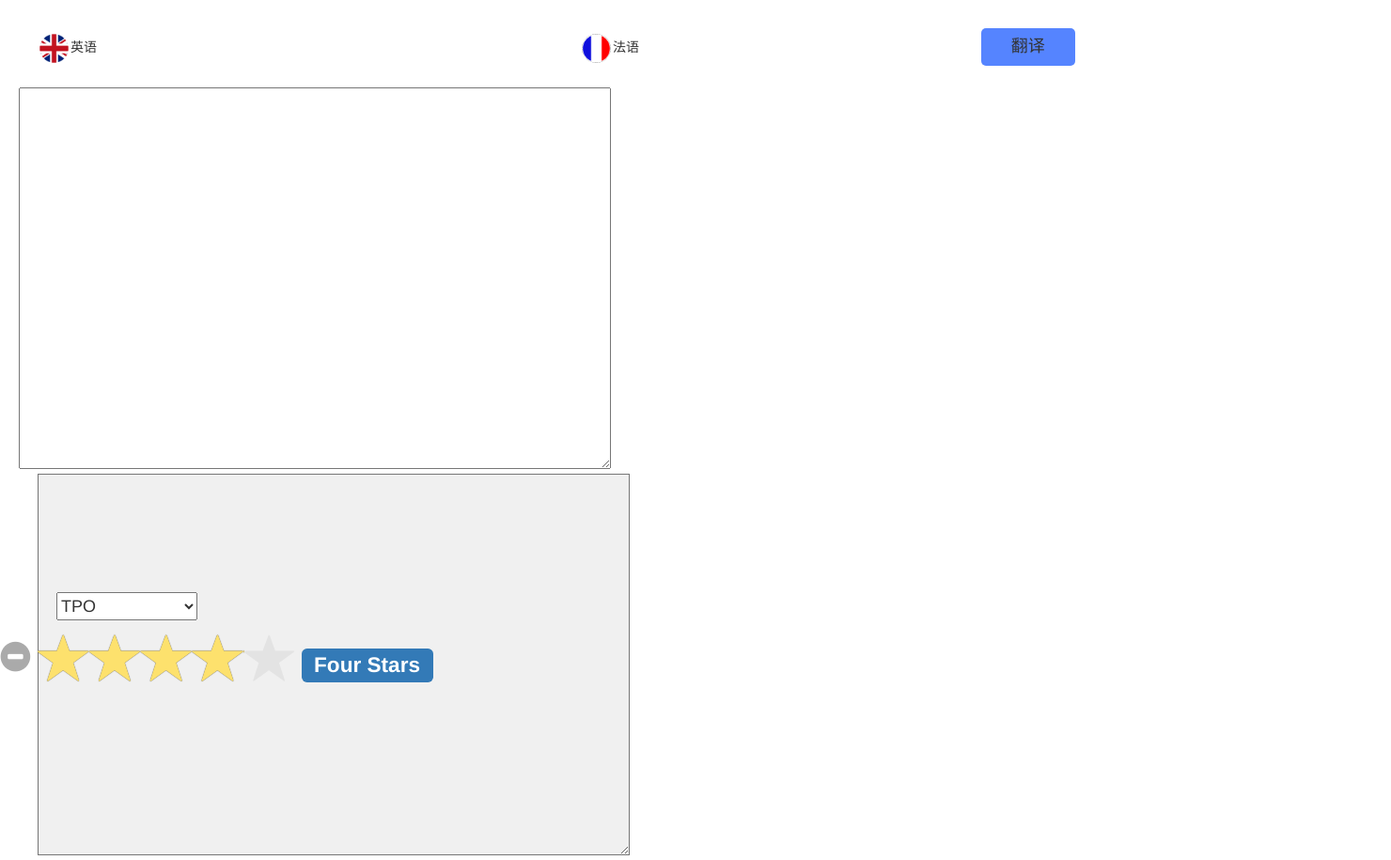
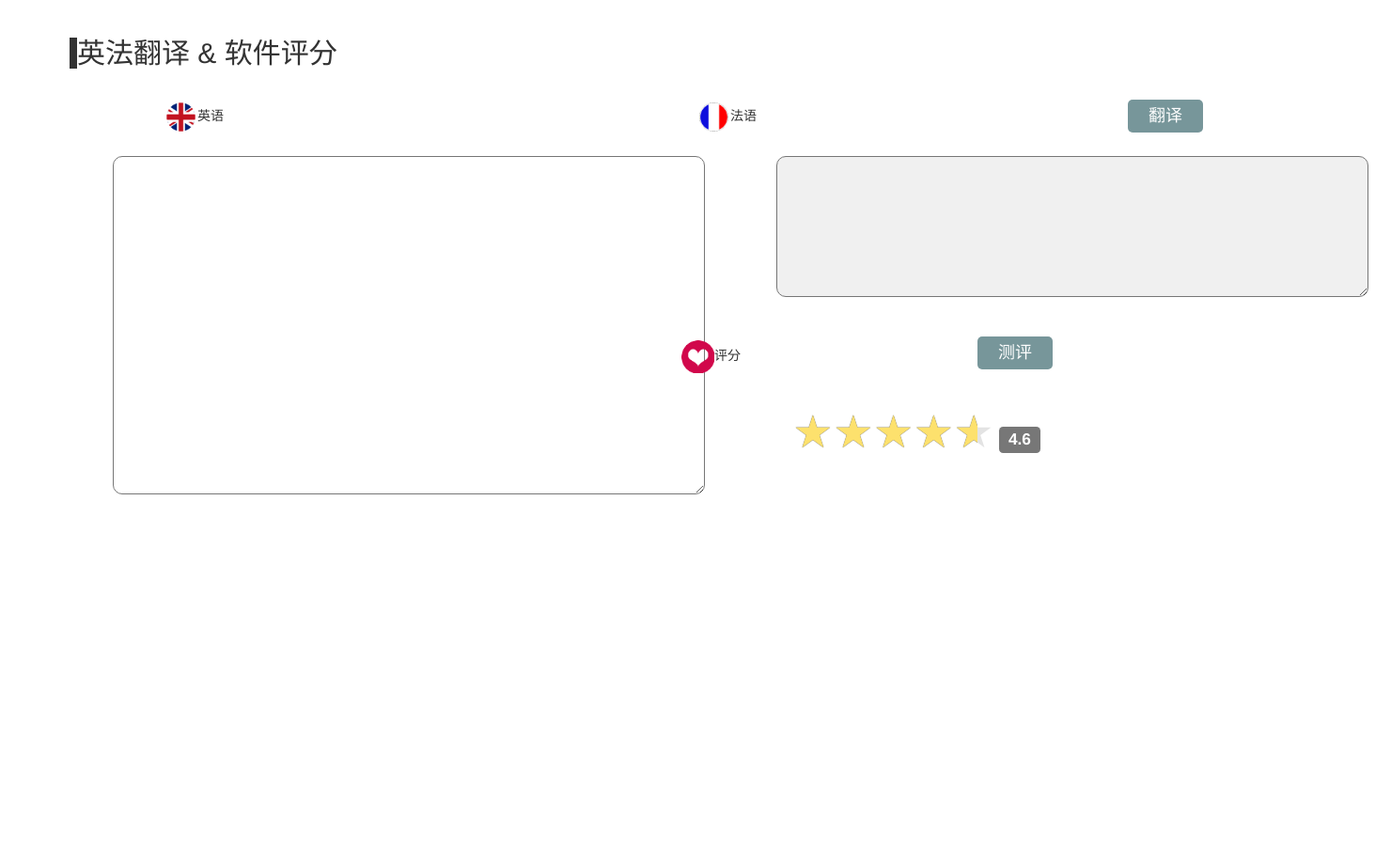
Before and after one commit to LinguistFlyHB/Translate, a Django app: page / in a window 1480 px wide. Shown: the whole page at 94% size. After the commit the page ends 526 px from the top, so only its background shows below. Run offline with Django 3.2, Linux system fonts and the light colour scheme; some libraries are stand-ins or nearby versions.

Commit message:
sprint2_ranking

```diff
--- a/mysite/do.py
+++ b/mysite/do.py
@@ -9,7 +9,6 @@ import json
 # def execute(request):
 #     return render_to_response('../templates/execute.html')
 
-
 def translate(request):
     result = ''
     request.encoding = 'utf-8'
--- a/static/main.css
+++ b/static/main.css
@@ -1,6 +1,6 @@
 .w1200{
     width: 100%;
-    height: 600px;
+    height: 532px;
     margin: 0 auto;
 }
 
@@ -29,34 +29,51 @@ span {
     line-height: 40px;
 }
 
-#tb{
+#tb,#re{
     /*float: left;*/
     /*float: right;*/
-    margin-left: 360px;
-    width: 100px;
-    height: 40px;
+    /*margin-left: 450px;*/
+    /*margin-top: 30px;*/
+    width: 80px;
+    height: 35px;
+    color: white;
     font-size: 18px;
     font-weight: 400;
-    background-color: #5584ff;
+    background-color: #77969a;
     border: 1px solid transparent;
 	border-radius: 5px;
     cursor: pointer;
+}
+#tb{
+    margin-left: 450px;
+    position: absolute;
+    margin-top: -60px;
+}
+#re{
+    margin-left: -160px;
+    position: absolute;
+    margin-top: 215px;
+    /*padding-top: -90px;*/
+    /*margin-left: -84px;*/
 }
 button:hover{
     letter-spacing: 3px;
 }
 #rawLan{
-    margin-left: 20px;
+    margin-left: 10%;
+    height:360px;
 }
 #newLan{
+    position: absolute;
     /*float: right;*/
-    margin-left: 40px;
-    /*margin-top: -6px;*/
+    margin-left: 76px;
+    height:150px;
+    margin-top:0px;
 }
 .language{
     float: left;
     width: 1200px;
-    height: 260px;
+    /*height: 240px;*/
     margin-top: 23px;
 }
 
@@ -68,18 +85,55 @@ button:hover{
 }
 select{
     width: 150px;
-    height: 30px;
 }
 #rj{
+    height: 40px;
     font-size: 18px;
-    margin-left: 60px;
+    margin-left: 2%;
 }
 #rj:focus{
     outline: none;
 }
-#rank{
-    float: right;
+/*#rank{*/
+    /*display: none;*/
+/*}*/
+select{
+    border: 1px solid #ccc;
+    width: 120px;
+    border-radius: 3px;
+    overflow: hidden;
+}
 
-    margin-left: 200px;
-    margin-top: -10px;
+select {
+    padding: 5px 8px;
+    border: none;
+    box-shadow: none;
+    background: transparent;
+    background-image: none;
 }
+textarea:focus{
+    outline:none;
+}
+textarea{
+    border-radius: 10px;
+}
+h2{
+    color: #787d7b;
+    margin-left: 5%;
+    border-left: solid 8px;
+
+}
+
+/*#re{*/
+    /*margin-left: 20px;*/
+    /*width: 60px;*/
+    /*height: 30px;*/
+    /*color: white;*/
+    /*font-size: 18px;*/
+    /*font-weight: 400;*/
+    /*background-color: #77969a;*/
+    /*border: 1px solid transparent;*/
+	/*border-radius: 5px;*/
+    /*cursor: pointer;*/
+
+/*}*/
--- a/static/star-rating.css
+++ b/static/star-rating.css
@@ -14,6 +14,7 @@
  */
 .rating-gly {
     font-family: 'Glyphicons Halflings';
+    /*margin-left: 520px;*/
 }
 .rating-gly-star {
     font-family: 'Glyphicons Halflings';
@@ -26,10 +27,7 @@
 
 .rating-lg .rating-gly-star, .rating-lg .rating-gly-star .rating-stars:before {
     padding-left: 4px;
-}
 
-.rating-xl .rating-gly-star, .rating-xl .rating-gly-star .rating-stars:before {
-    padding-left: 2px;
 }
 
 .rating-active {
@@ -46,6 +44,9 @@
 }
 
 .rating-container {
+    margin-top: -210px;
+
+    margin-left: 57%;
     position: relative;
     vertical-align: middle;
     display: inline-block;
@@ -59,7 +60,7 @@
 
 .rating-container .rating-stars {
     position: absolute;
-    left: 0;
+    /*left: 0;*/
     top: 0;
     white-space: nowrap;
     overflow: hidden;
@@ -105,32 +106,10 @@
     content: attr(data-content);
 }
 
-/**
- * Rating sizes
- */
-.rating-xl {
-    font-size: 4.89em;
+.rating-lg {
+    font-size: 3.1em;
 }
 
-.rating-lg {
-    font-size: 3.91em;
-}
-
-.rating-md {
-    font-size: 3.13em;
-}
-
-.rating-sm {
-    font-size: 2.5em;
-}
-
-.rating-xs {
-    font-size: 2em;
-}
-
-/**
- * Clear rating button
- */
 .star-rating .clear-rating, .star-rating-rtl .clear-rating {
     color: #aaa;
     cursor: not-allowed;
@@ -151,14 +130,12 @@
     padding-right: 5px;
 }
 
-/**
- * Caption
- */
 .star-rating .caption, .star-rating-rtl .caption {
+    margin-top: -200px;
     color: #999;
     display: inline-block;
     vertical-align: middle;
-    font-size: 55%;
+    font-size: 53%;
 }
 
 .star-rating .caption {
--- a/static/star-rating.js
+++ b/static/star-rating.js
@@ -115,7 +115,7 @@
         init: function (options) {
             var self = this;
             self.options = options;
-            self.initSlider(options);
+            // self.initSlider(options);
             self.checkDisabled();
             $element = self.$element;
             self.containerClass = options.containerClass;
@@ -133,10 +133,10 @@
             self.defaultCaption = options.defaultCaption;
             self.starCaptions = options.starCaptions;
             self.starCaptionClasses = options.starCaptionClasses;
-            self.clearButton = options.clearButton;
-            self.clearButtonTitle = options.clearButtonTitle;
-            self.clearButtonBaseClass = !isEmpty(options.clearButtonBaseClass) ? options.clearButtonBaseClass : 'clear-rating';
-            self.clearButtonActiveClass = !isEmpty(options.clearButtonActiveClass) ? options.clearButtonActiveClass : 'clear-rating-active';
+            // self.clearButton = options.clearButton;
+            // self.clearButtonTitle = options.clearButtonTitle;
+            // self.clearButtonBaseClass = !isEmpty(options.clearButtonBaseClass) ? options.clearButtonBaseClass : 'clear-rating';
+            // self.clearButtonActiveClass = !isEmpty(options.clearButtonActiveClass) ? options.clearButtonActiveClass : 'clear-rating-active';
             self.clearCaption = options.clearCaption;
             self.clearCaptionClass = options.clearCaptionClass;
             self.clearValue = options.clearValue;
@@ -188,14 +188,15 @@
                 self.$container.removeClass('rating-disabled').addClass('rating-active');
             }
 
-            if (typeof self.$caption == 'undefined' && typeof self.$clear == 'undefined') {
-                if (self.rtl) {
-                    self.$container.prepend(caption).append(clear);
-                }
-                else {
-                    self.$container.prepend(clear).append(caption);
-                }
-            }
+            self.$container.append(caption);
+            // if (typeof self.$caption == 'undefined' && typeof self.$clear == '') {
+            //     if (self.rtl) {
+            //         self.$container.prepend(caption).append(clear);
+            //     }
+            //     else {
+            //         self.$container.prepend(clear).append(caption);
+            //     }
+            // }
             if (!isEmpty(self.containerClass)) {
                 self.$container.removeClass(self.containerClass).addClass(self.containerClass);
             }
@@ -245,7 +246,8 @@
             var self = this, precision = getDecimalPlaces(self.step),
                 percentage, val, maxWidth = self.$rating.width();
             percentage = (pos / maxWidth);
-            val = (self.min + Math.ceil(self.diff * percentage / self.step) * self.step);
+            // val = (self.min + Math.ceil(self.diff * percentage / self.step) * self.step);
+            val=4.6;
             if (val < self.min) {
                 val = self.min;
             }
@@ -260,15 +262,21 @@
         },
         setStars: function (pos) {
             var self = this, min = self.min, max = self.max, step = self.step,
-                val = arguments.length ? self.getValueFromPosition(pos) : (isEmpty(self.$element.val()) ? 0 : self.$element.val()),
+                // val = arguments.length ? self.getValueFromPosition(pos) : (isEmpty(self.$element.val()) ? 0 : self.$element.val()),
+                val=4.6,
+                //可以设置caption的数值
+                //只需要设置一下val的值
+
                 width = 0, maxWidth = self.$rating.width(), caption = self.fetchCaption(val);
-            width = (val - min) / max * 100;
+            width = (val) / 5 * 100;
             if (self.rtl) {
                 width = 100 - width;
             }
             self.$element.val(val);
             width += '%';
             self.$stars.css('width', width);
+            //可以设置星星的显示
+
             self.$caption.html(caption);
         },
         clear: function () {
@@ -337,7 +345,7 @@
 
     $.fn.rating.defaults = {
         stars: 5,
-        glyphicon: true,
+        glyphicon: false,
         symbol: null,
         disabled: false,
         readonly: false,
@@ -345,8 +353,9 @@
         size: 'md',
         showClear: true,
         showCaption: true,
-        defaultCaption: '{rating} Stars',
+        defaultCaption: '{rating} ',
         starCaptions: {
+
             0.5: 'Half Star',
             1: 'One Star',
             1.5: 'One & Half Star',
@@ -356,7 +365,7 @@
             3.5: 'Three & Half Stars',
             4: 'Four Stars',
             4.5: 'Four & Half Stars',
-            5: 'Five Stars'
+            5: 'Full'
         },
         starCaptionClasses: {
             0.5: 'label label-danger',
@@ -370,7 +379,7 @@
             4.5: 'label label-success',
             5: 'label label-success'
         },
-        clearButton: '<i class="glyphicon glyphicon-minus-sign"></i>',
+        // clearButton: '<i class="glyphicon glyphicon-minus-sign"></i>',
         clearButtonTitle: 'Clear',
         clearButtonBaseClass: 'clear-rating',
         clearButtonActiveClass: 'clear-rating-active',
--- a/templates/execute.html
+++ b/templates/execute.html
@@ -4,35 +4,59 @@
     <meta charset="UTF-8">
     <link rel="stylesheet" type="text/css" href="../static/main.css">
     <link href="http://netdna.bootstrapcdn.com/bootstrap/3.1.0/css/bootstrap.min.css" rel="stylesheet">
-    <link href="../static/star-rating.css" media="all" rel="stylesheet" type="text/css" />
     <!-- <link href="navstyle.css" rel="stylesheet" type="text/css" /> -->
     <script src="http://libs.baidu.com/jquery/1.10.2/jquery.min.js"></script>
+    <link href="../static/star-rating.css" rel="stylesheet" type="text/css"/>
     <script src="../static/star-rating.js" type="text/javascript"></script>
 </head>
-<body>
+<br>
+    <h2>英法翻译 & 软件评分</h2>
     <div class="w1200">
         <form action="/translate" method="get">
             <div class="index">
-                <img src="../static/uk.png" style="height: 35px;margin-left: 10px;"><span> 英语</span>
-                <img src="../static/french.png" style="height: 35px;margin-left: 510px;"><span> 法语</span>
-                <button type="submit" value="Submit" style="font-color:white" onclick="trans();" id="tb">翻译</button>
+                <img src="../static/uk.png" style="height: 35px;margin-left: 10%;"><span> 英语</span>
+                <img src="../static/french.png" style="height: 35px;margin-left: 500px;"><span> 法语</span>
             </div>
 
             <div class="language">
                 <textarea rows="20" cols="75" type="text" name="raw" id="rawLan">{{english}}</textarea>
+                <button type="submit" value="Submit" style="font-color:white" id="tb">翻译</button>
                 <textarea rows="20" cols="75" type="text" id="newLan" style="background-color: #f0f0f0;">{{french}}</textarea>
             </div>
         </form>
+
+        <form action="" method="get">
+            <div style="position: absolute;margin-left: 725px;margin-top: 215px;">
+                <img src="../static/ranking.png" style="height: 35px;"><span> 评分</span>
+            </div>
+            <button type="submit" id="re">测评</button>
+            <input id="rank" value="0" type="number" class="rating" min=0 max=5 step=0.2 data-size="lg">
+        </form>
     </div>
 
-    <div id="sprint2" class="ranking" >
-        <select id="rj">
-            <option>TPO</option>
-            <option>扇贝</option>
-            <option>百词斩</option>
-        </select>
-        <!-- <br></br> -->
-        <input id="rank" value="4" type="number" class="rating" min=0 max=5 step=0.2 data-size="lg">
-    </div>
+{#    <h2>软件评分</h2>#}
+{#    <br></br>#}
+{#    <div id="sprint2" class="ranking" >#}
+{#        <em style="font-size: 19px;margin-left: 12%">待评软件:</em>#}
+{#        <select id="rj">#}
+{#            <option>TPO</option>#}
+{#            <option>扇贝</option>#}
+{#            <option>百词斩</option>#}
+{#        </select>#}
+{#        <input type="text" id="rj">#}
+{#        <button type="button" id="re">测评</button>#}
+{#        <!-- <br></br> -->#}
+{#        <input id="rank" value="0" type="number" class="rating" min=0 max=5 step=0.2 data-size="lg">#}
+{#    </div>#}
 </body>
+<script>
+{#    function trans(){#}
+{#        document.getElementById("rank").style.display="none";#}
+{#        document.getElementById("newLan").style.display="block";#}
+{#    }#}
+{#    function change_view() {#}
+{#        document.getElementById("newLan").style.display="none";#}
+{#        document.getElementById("rank").style.display="block";#}
+{#    }#}
+</script>
 </html>
```
Also changed, not shown: static/ranking.png (added), 1 other file.
